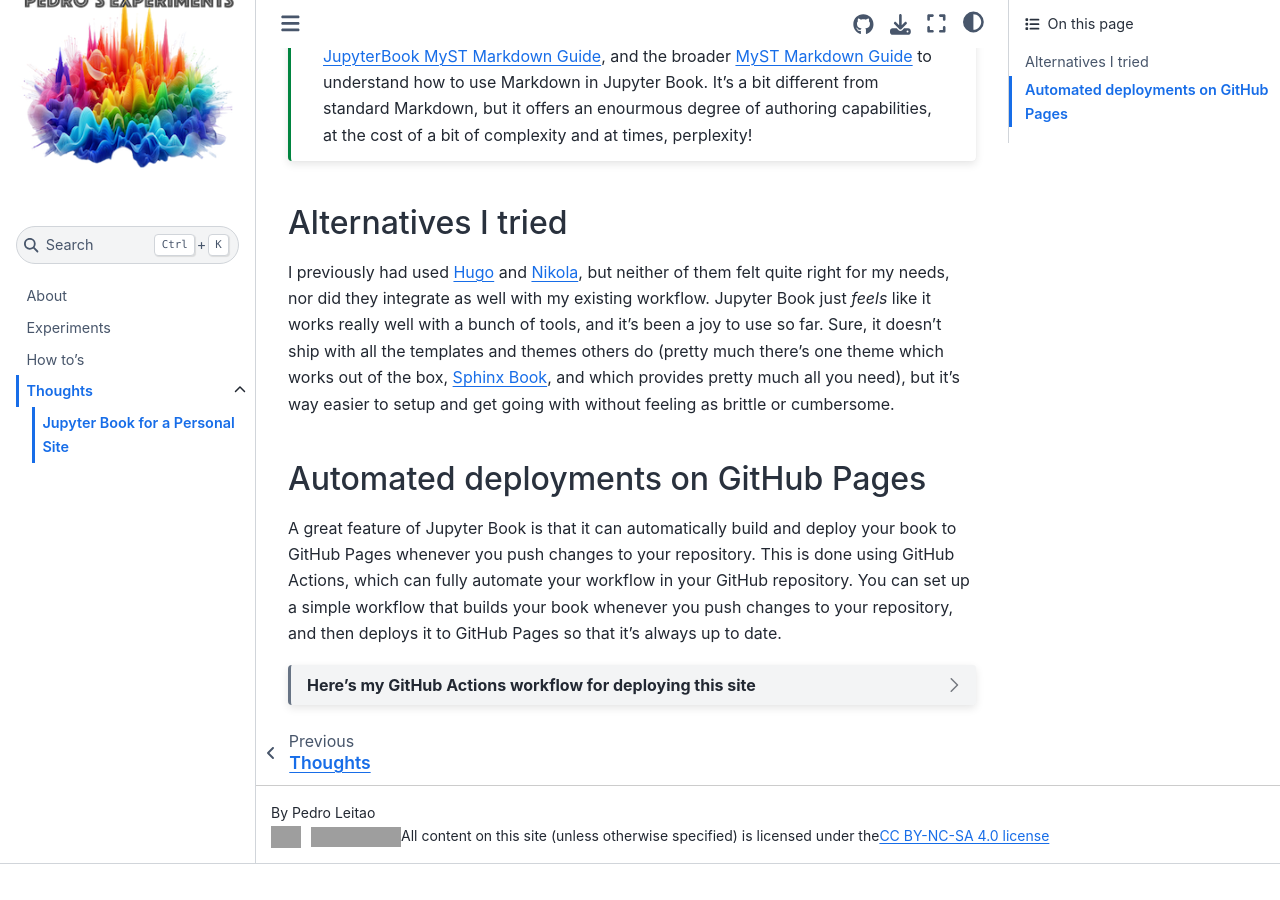
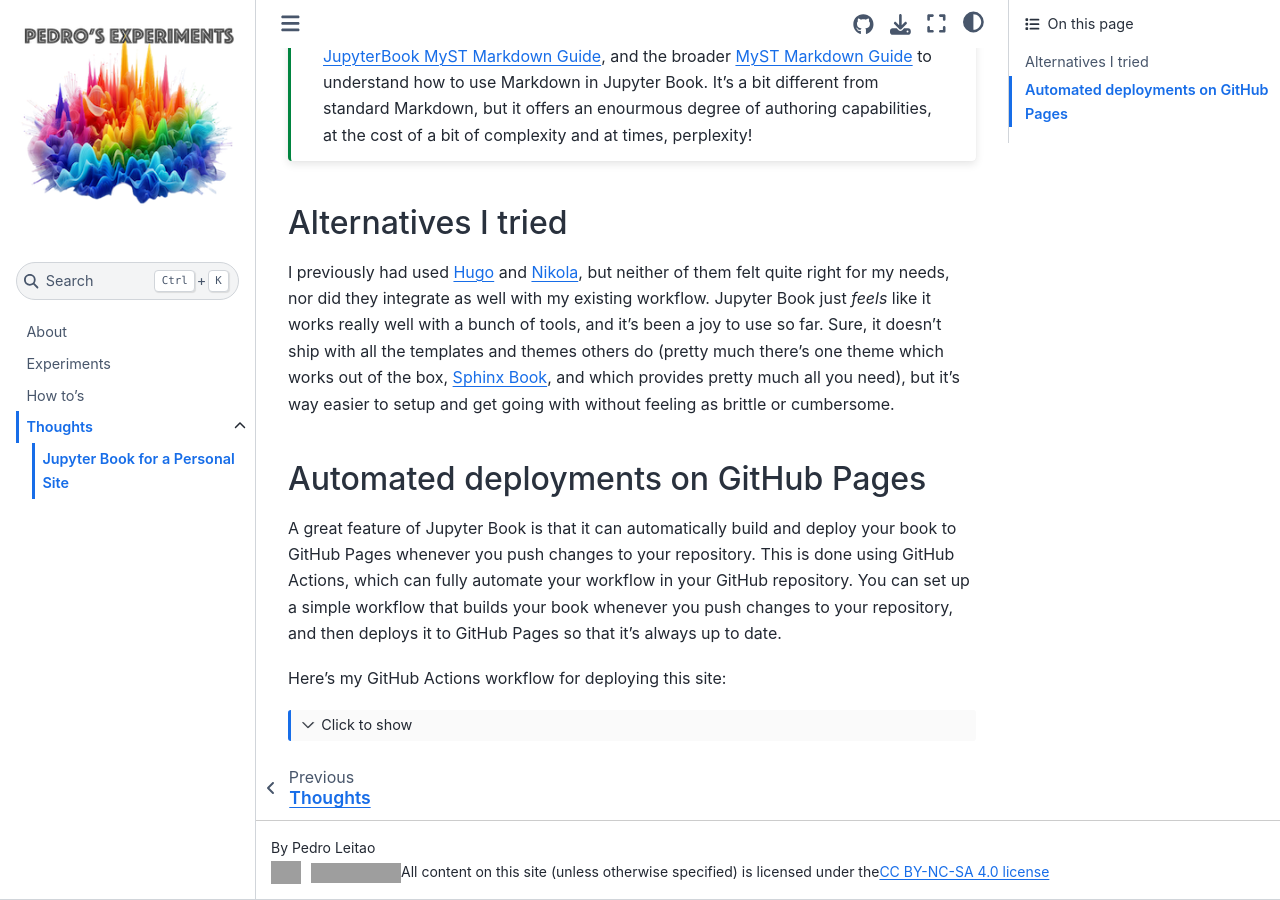
Before and after one commit to pedro-leitao/pedros-experiments, a Jupyter Book: the page built from thoughts/jupyter-book.md, in a window 1280 px wide and 900 px high, scrolled down 904 px. Built offline with Jupyter Book 1.0.4 settings and Sphinx 7.4.7 and the Sphinx Book theme 1.1.4, drawn with Linux system fonts in a browser that asks for light colours; pages that are not in the unit, such as notebooks, are missing from menus; comment, search, counter and statistics services are not loaded; before the commit the page ends 1768 px from its top, so only the background shows below that; grey boxes are pictures that could not be loaded.

Commit message:
Switched from dropdown to toggle

`````diff
--- a/_config.yml
+++ b/_config.yml
@@ -60,8 +60,7 @@
           <a href="https://creativecommons.org/licenses/by-nc-sa/4.0/">
               <img src="https://licensebuttons.net/l/by-nc-sa/3.0/88x31.png" alt="CC BY-NC-SA 4.0 License">
           </a>
-          All content on this site (unless otherwise specified) is licensed under the
-           <a href="https://creativecommons.org/licenses/by-nc-sa/4.0/">CC BY-NC-SA 4.0 license</a>
+          All content on this site (unless otherwise specified) is licensed under the <a href="https://creativecommons.org/licenses/by-nc-sa/4.0/">CC BY-NC-SA 4.0 license</a>
         </div>
       repository_url: https://github.com/pedro-leitao/pedro-leitao.github.io
       repository_branch: master
--- a/thoughts/jupyter-book.md
+++ b/thoughts/jupyter-book.md
@@ -24,7 +24,9 @@
 
 A great feature of Jupyter Book is that it can automatically build and deploy your book to GitHub Pages whenever you push changes to your repository. This is done using GitHub Actions, which can fully automate your workflow in your GitHub repository. You can set up a simple workflow that builds your book whenever you push changes to your repository, and then deploys it to GitHub Pages so that it's always up to date.
 
-````{dropdown} Here's my GitHub Actions workflow for deploying this site
+ Here's my GitHub Actions workflow for deploying this site:
+
+````{toggle}
 ```{code} yaml
 name: deploy-book
 
`````
